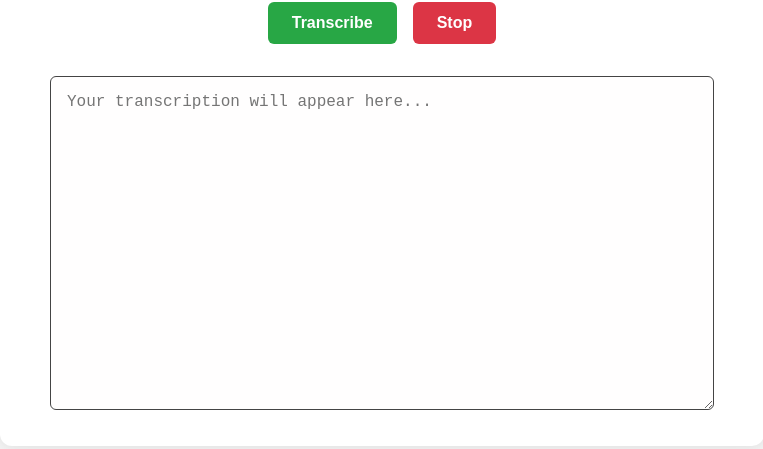
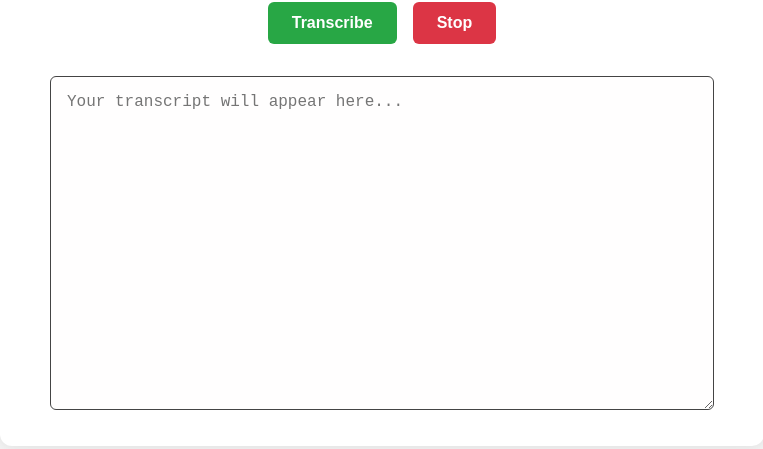
Before and after one commit to varunshetty2893/nofuss-frontend, a React (Create React App) app: page / in a window 1280 px wide. Shown: the part 381-830 px from the top of the page, without its empty margins (258-1021 px from the left). Built offline with nearby package versions, Linux system fonts and the light colour scheme.

Commit message:
Update App.js
ux

```diff
--- a/src/App.js
+++ b/src/App.js
@@ -138,7 +138,7 @@ const handleCopy = () => {
 
       <textarea
   value={transcription}
-  placeholder="Your transcription will appear here..."
+  placeholder="Your transcript will appear here..."
   readOnly
 />
 
```
